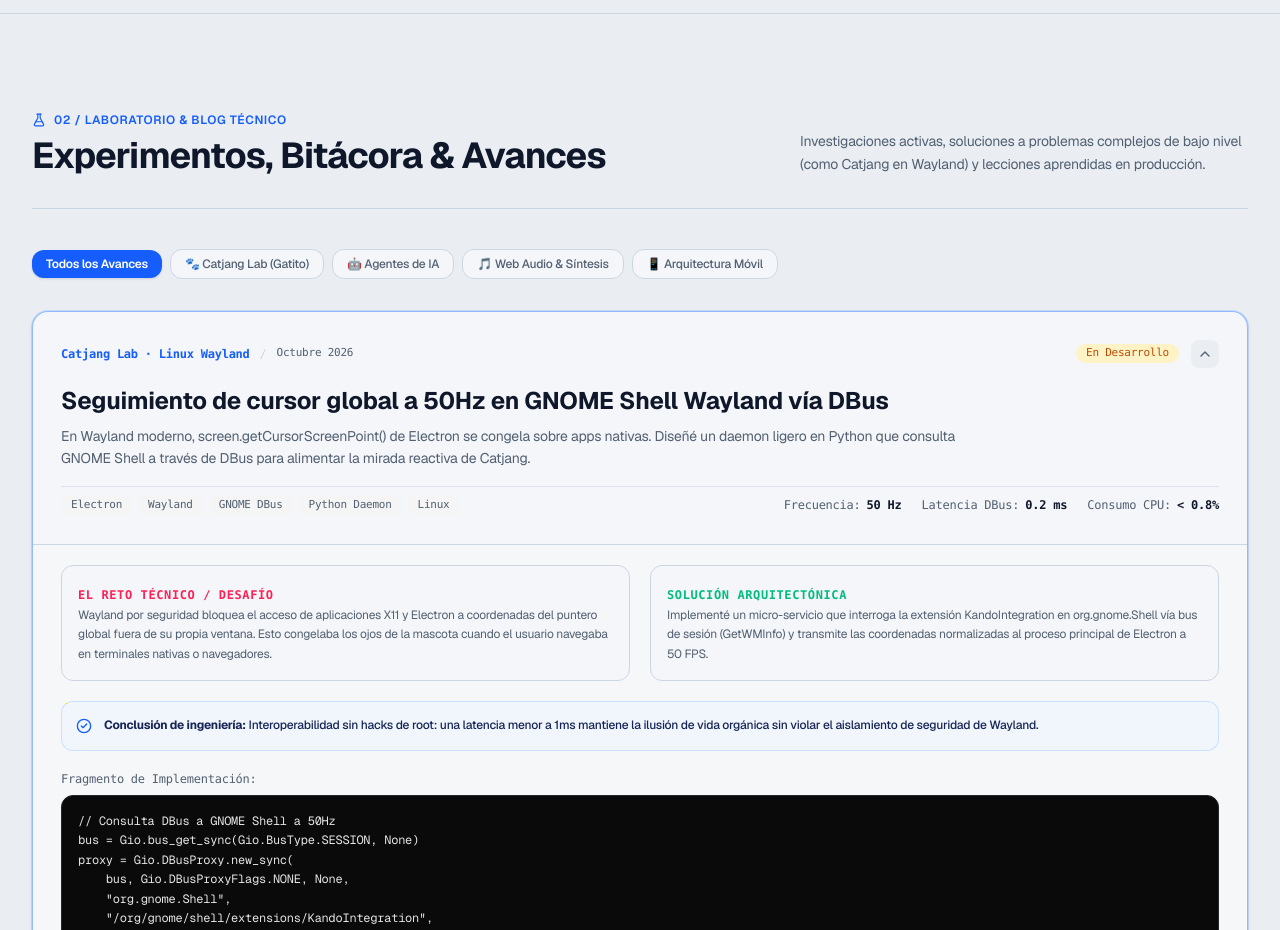
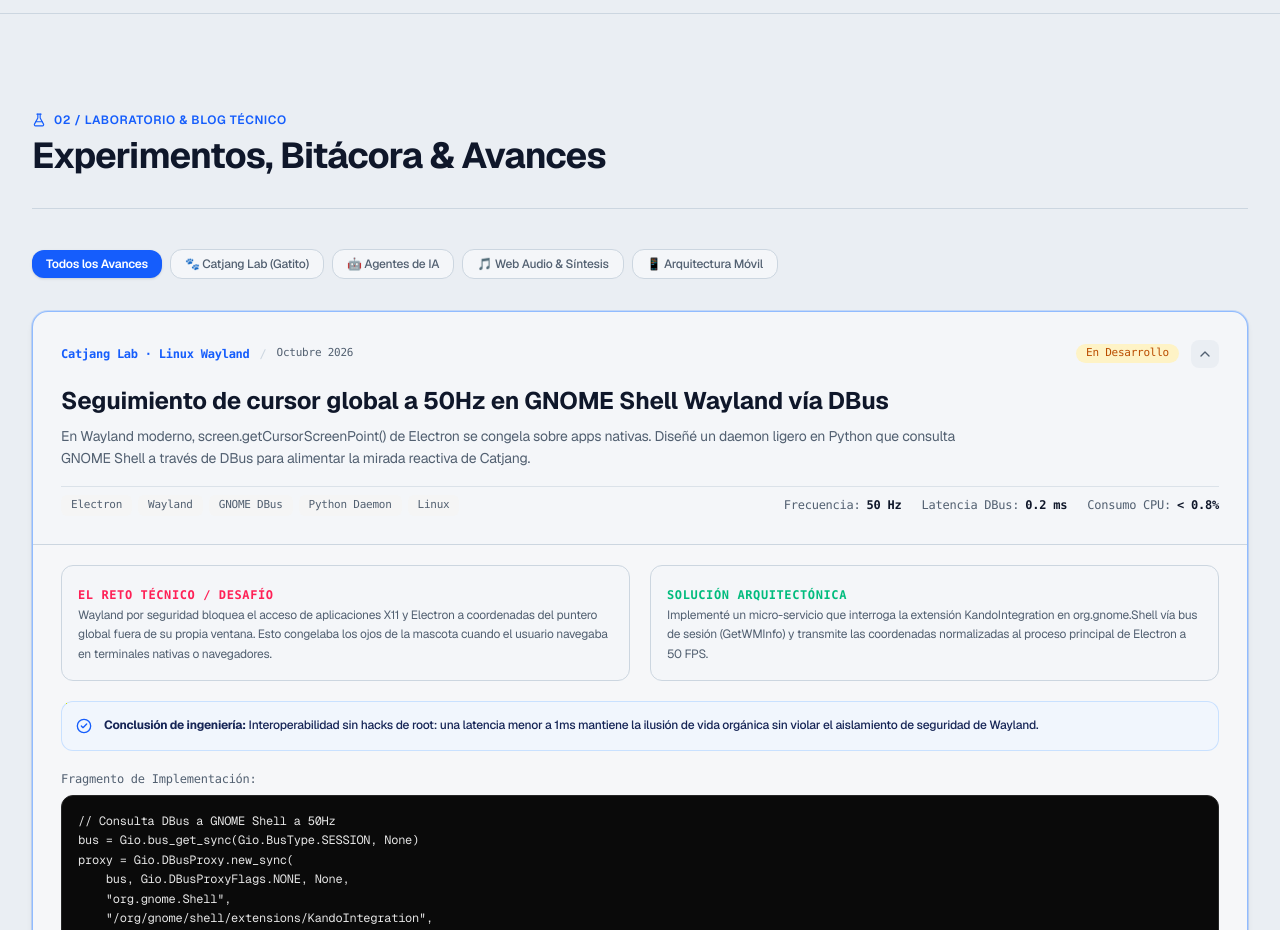
Before and after one commit to ModLovelace/modlovelace-web, a Next.js app: page / in a window 1280 px wide. Shown: the part 2220-3150 px from the top of the page. Built offline with nearby package versions, Linux system fonts and the light colour scheme.

Commit message:
refactor(lab): remover texto descriptivo del encabezado de la sección de laboratorio

```diff
--- a/src/components/sections/lab-section.tsx
+++ b/src/components/sections/lab-section.tsx
@@ -213,9 +213,6 @@ export function LabSection() {
               Experimentos, Bitácora &amp; Avances
             </h2>
           </div>
-          <p className="text-sm text-[var(--muted)] max-w-md leading-relaxed">
-            Investigaciones activas, soluciones a problemas complejos de bajo nivel (como Catjang en Wayland) y lecciones aprendidas en producción.
-          </p>
         </div>
 
         {/* Filtros de Categoría */}
```
